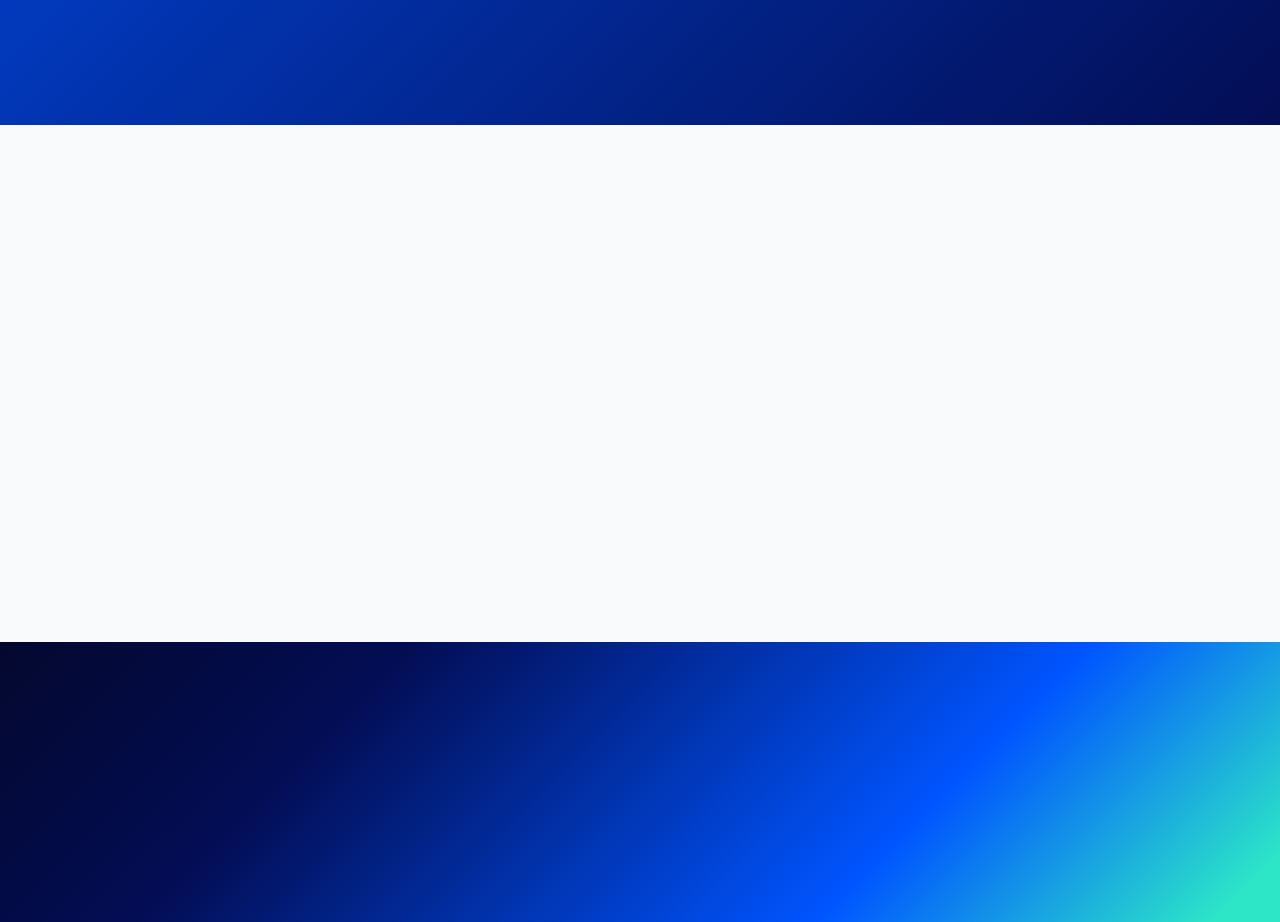
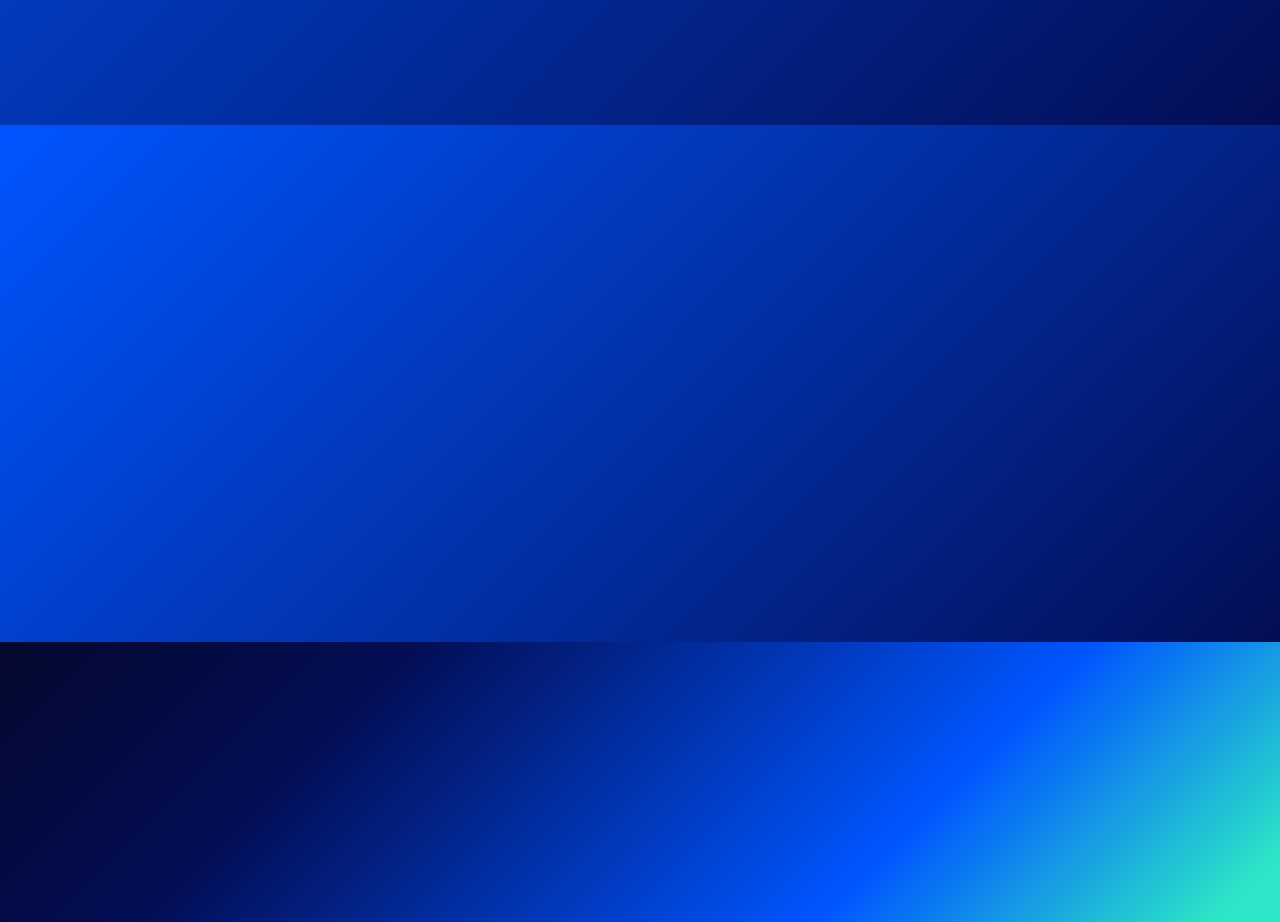
Before and after one commit to MedSlimane/benders-website, a Next.js app: page / in a window 1280 px wide. Shown: the part 3480-4402 px from the top of the page. Built offline with nearby package versions, Linux system fonts and the light colour scheme.

Commit message:
colors fix

```diff
--- a/components/Testimonials.tsx
+++ b/components/Testimonials.tsx
@@ -236,11 +236,11 @@ const Testimonials = () => {
   }, [])
 
   return (
-    <section ref={containerRef} className="py-16 md:py-24 bg-gray-50 overflow-hidden">
+    <section ref={containerRef} className="py-16 md:py-24 gradient-primary overflow-hidden">
       <div className="container mx-auto px-6 md:px-16">
         <h2
           ref={titleRef}
-          className="text-3xl md:text-5xl font-gilroy font-bold text-center text-gray-900 mb-12"
+          className="text-3xl md:text-5xl font-gilroy font-bold text-center text-white mb-12"
         >
           What Our Clients Say
         </h2>
```
